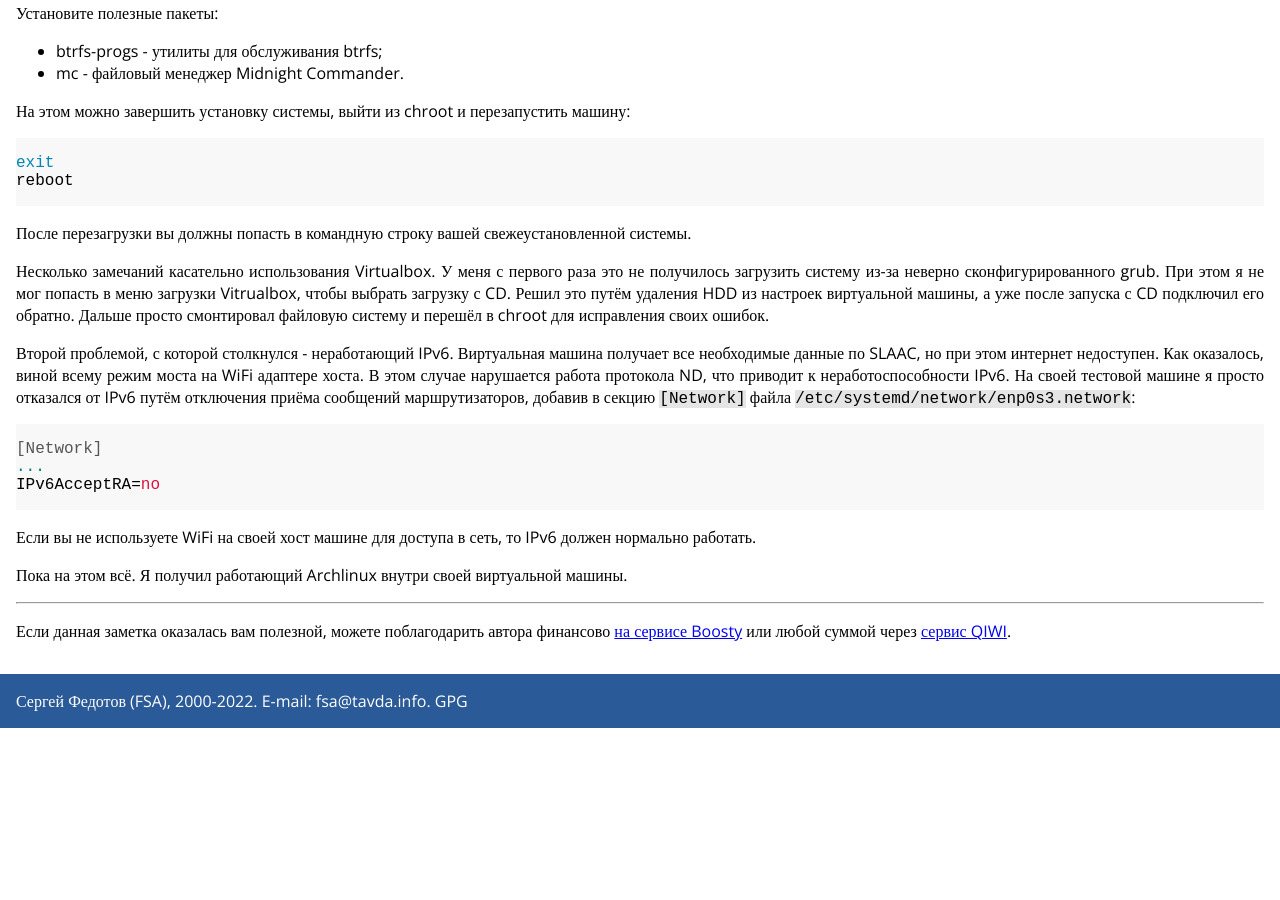
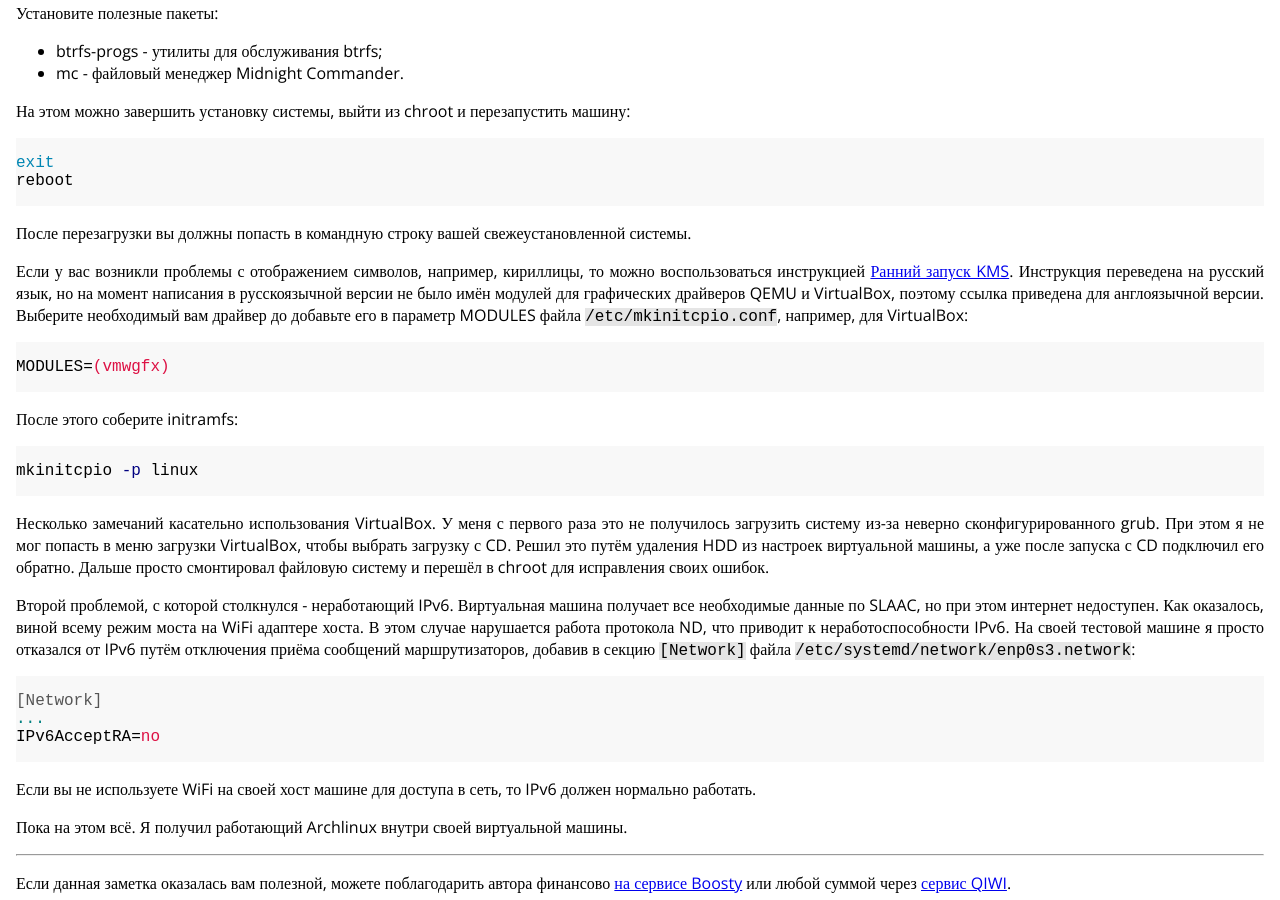
Before and after one commit to fsa/site, a Jekyll site: the page built from _posts/2022-10-29-archlinux.md, in a window 1280 px wide and 900 px high, scrolled down 3160 px. Built offline with Jekyll 4.4.1, drawn with Linux system fonts in a browser that asks for light colours; before the commit the page ends 3888 px from its top, so only the background shows below that.

Commit message:
Archlinux: добавлено решение проблемы со шрифтом в консоли

````diff
--- a/_posts/2022-10-29-archlinux.md
+++ b/_posts/2022-10-29-archlinux.md
@@ -174,7 +174,19 @@ reboot
 
 После перезагрузки вы должны попасть в командную строку вашей свежеустановленной системы.
 
-Несколько замечаний касательно использования Virtualbox. У меня с первого раза это не получилось загрузить систему из-за неверно сконфигурированного grub. При этом я не мог попасть в меню загрузки Vitrualbox, чтобы выбрать загрузку с CD. Решил это путём удаления HDD из настроек виртуальной машины, а уже после запуска с CD подключил его обратно. Дальше просто смонтировал файловую систему и перешёл в chroot для исправления своих ошибок.
+Если у вас возникли проблемы с отображением символов, например, кириллицы, то можно воспользоваться инструкцией [Ранний запуск KMS](https://wiki.archlinux.org/title/Kernel_mode_setting#Early_KMS_start). Инструкция переведена на русский язык, но на момент написания в русскоязычной версии не было имён модулей для графических драйверов QEMU и VirtualBox, поэтому ссылка приведена для англоязычной версии. Выберите необходимый вам драйвер до добавьте его в параметр MODULES файла `/etc/mkinitcpio.conf`, например, для VirtualBox:
+
+```ini
+MODULES=(vmwgfx)
+```
+
+После этого соберите initramfs:
+
+```bash
+mkinitcpio -p linux
+```
+
+Несколько замечаний касательно использования VirtualBox. У меня с первого раза это не получилось загрузить систему из-за неверно сконфигурированного grub. При этом я не мог попасть в меню загрузки VirtualBox, чтобы выбрать загрузку с CD. Решил это путём удаления HDD из настроек виртуальной машины, а уже после запуска с CD подключил его обратно. Дальше просто смонтировал файловую систему и перешёл в chroot для исправления своих ошибок.
 
 Второй проблемой, с которой столкнулся - неработающий IPv6. Виртуальная машина получает все необходимые данные по SLAAC, но при этом интернет недоступен. Как оказалось, виной всему режим моста на WiFi адаптере хоста. В этом случае нарушается работа протокола ND, что приводит к неработоспособности IPv6. На своей тестовой машине я просто отказался от IPv6 путём отключения приёма сообщений маршрутизаторов, добавив в секцию `[Network]` файла `/etc/systemd/network/enp0s3.network`:
 
````
